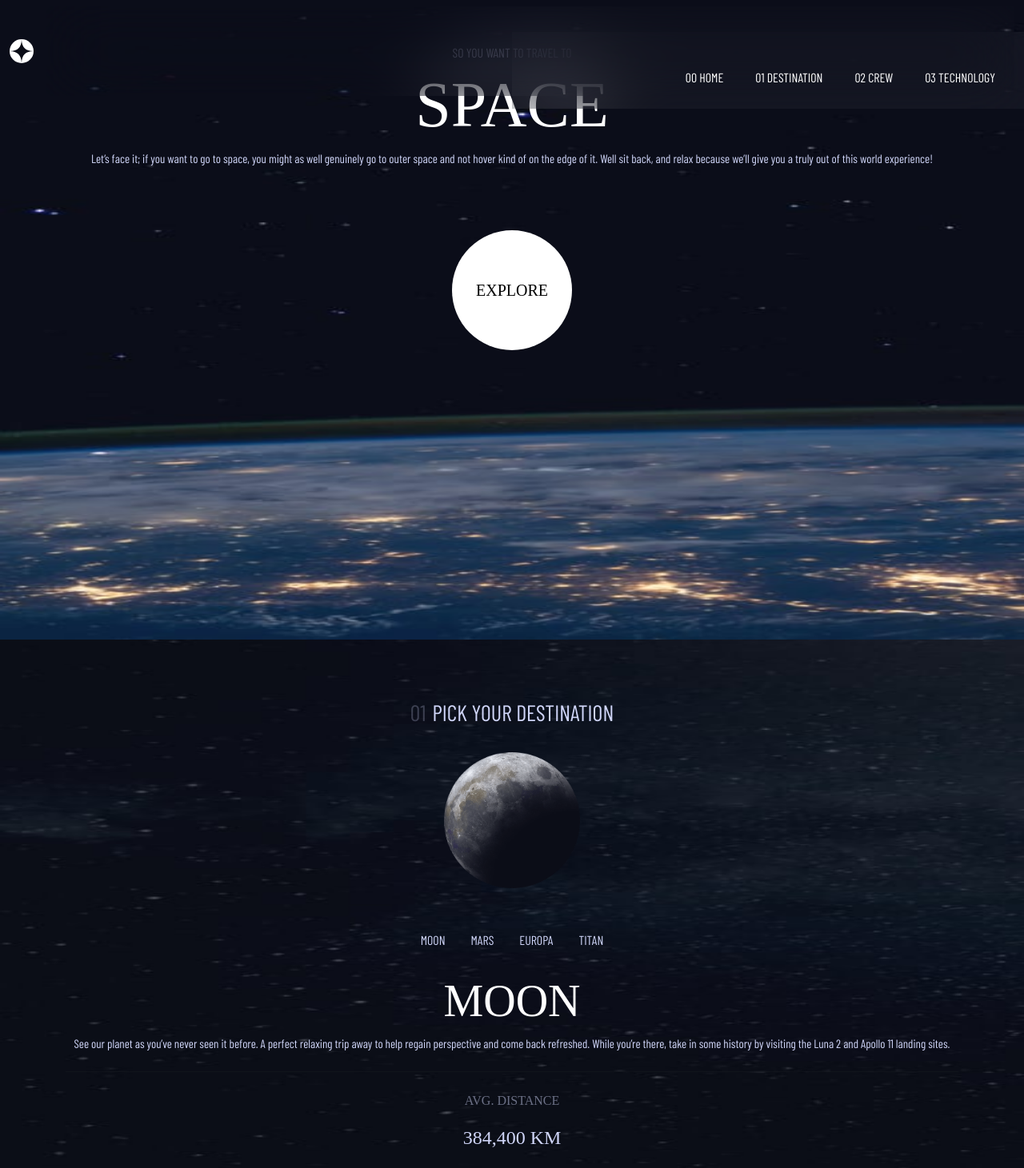
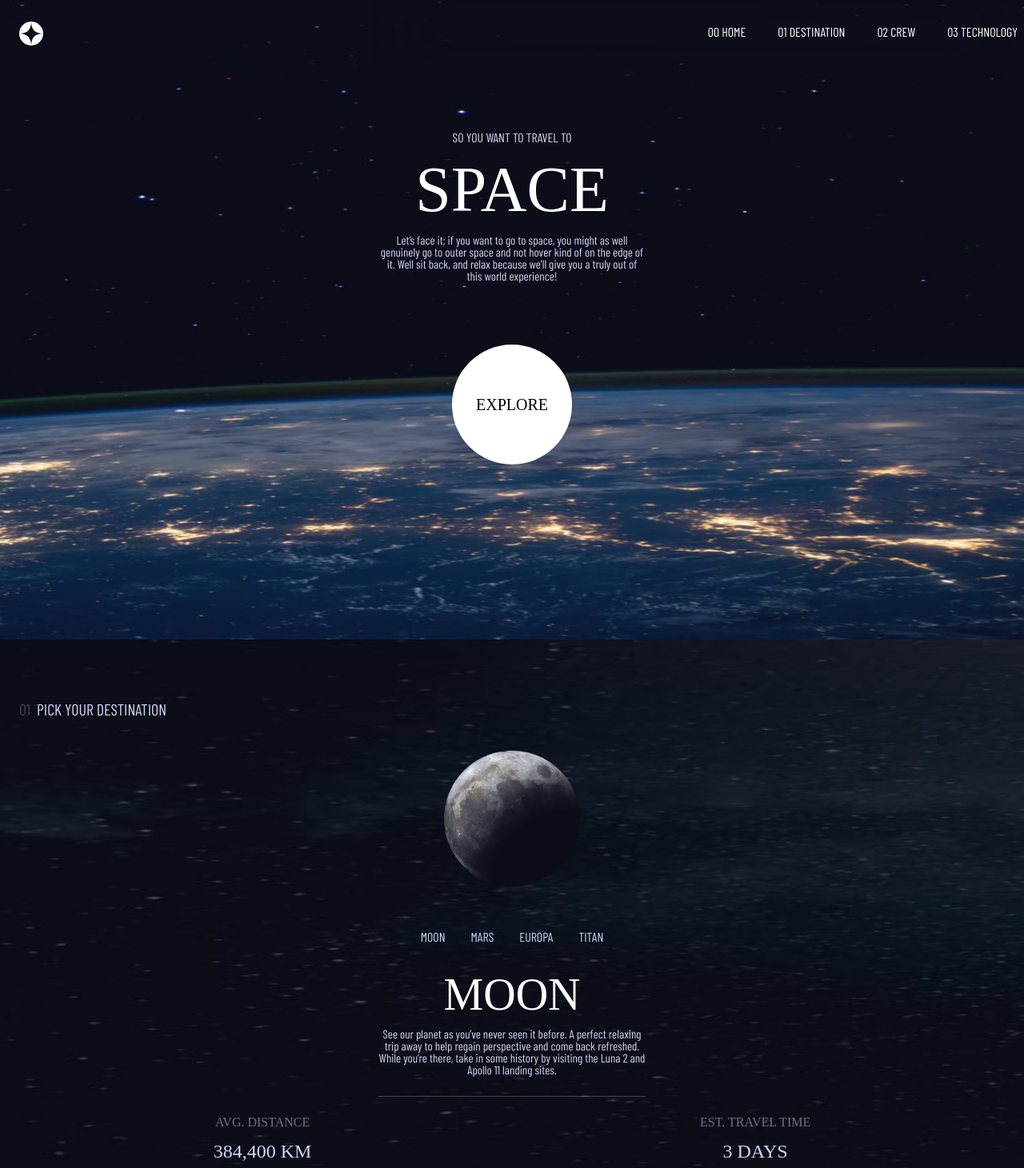
Before and after one commit to johnnycrisp/space-website, a React (Create React App) app: page / in a window 1280 px wide. Shown: the top 1461 px of the page at 80% size. Built offline with nearby package versions, Linux system fonts and the light colour scheme; a web font is replaced by a local one.

Commit message:
tablet styles nav header and destination

```diff
--- a/src/components/Crew/Crew.jsx
+++ b/src/components/Crew/Crew.jsx
@@ -10,15 +10,16 @@ const Crew = () => {
             <h5 className="crew__header"><span>02</span>MEET YOUR CREW</h5>
             <div className="image__container">
                 <img src={IMG} alt="IMG NAME" />
+
             </div>
-            <hr className="mb-4"/>
+           <hr className="mb-4" />
             <ul className="nav-btn-list-sm">
                 <li className="nav-btn-sm"></li>
                 <li className="nav-btn-sm"></li>
                 <li className="nav-btn-sm"></li>
                 <li className="nav-btn-sm"></li>
             </ul>
-            <div className="crew__info">
+            <div className="crew__info mb-4">
                 <p className="sub-head-1">COMMANDER</p>
             <p className="sub-head-2">DOUGLAS HURLEY</p>
             <p className="crew__text">Douglas Gerald Hurley is an American engineer, former Marine Corps pilot and former NASA astronaut. He launched into space for the third time as commander of Crew Dragon Demo-2.</p>
--- a/src/components/Crew/crew.scss
+++ b/src/components/Crew/crew.scss
@@ -27,7 +27,7 @@
 
 hr  {
     margin-top: 0;
-    height: 1px;
+    height: 2px;
     color: $color-light;
 }
 
@@ -70,5 +70,12 @@ hr  {
 }
 
 .crew__info {
-    margin-bottom: 104px;
+   display: flex;
+   flex-direction: column;
+   justify-content: center;
+   align-items: center;
 }
+
+.crew__text {
+    max-width: 334px;
+}
--- a/src/components/Destination/Destination.jsx
+++ b/src/components/Destination/Destination.jsx
@@ -8,7 +8,7 @@ import Nav from 'react-bootstrap/Nav'
 const Destination = () => {
   return (
     <div className="destination__wrapper">
-        <Container>
+
             <h5 className="destination__header"><span>01</span>PICK YOUR DESTINATION</h5>
             <div className="image__container">
                 <img src={IMG} alt="IMG Moon" />
@@ -19,16 +19,24 @@ const Destination = () => {
                   <Nav.Link className="nav__link" href="#action3">EUROPA</Nav.Link>
                   <Nav.Link className="nav__link" href="#action4">TITAN</Nav.Link>
                 </Nav>
+                <div className="planet__info">
             <h2 className="planet__header">MOON</h2>
-            <p>See our planet as you’ve never seen it before. A perfect relaxing trip away to help regain perspective and come back refreshed. While you’re there, take in some history by visiting the Luna 2 and Apollo 11 landing sites.</p>
+            <p className="planet__text">See our planet as you’ve never seen it before. A perfect relaxing trip away to help regain perspective and come back refreshed. While you’re there, take in some history by visiting the Luna 2 and Apollo 11 landing sites.</p>
+
             <hr className="my-4"/>
+            </div>
             <div className="dest__info">
-                <p className="sub-head-1">AVG. DISTANCE</p>
-                <p className="sub-head-2">384,400 KM</p>
-                <p className="sub-head-1">EST. TRAVEL TIME</p>
-                <p className="sub-head-2">3 DAYS</p>
+
+                <div className="distance__info">
+                    <p className="sub-head-1">AVG. DISTANCE</p>
+                    <p className="sub-head-2">384,400 KM</p>
+                </div>
+                <div className="travel__info">
+                    <p className="sub-head-1">EST. TRAVEL TIME</p>
+                    <p className="sub-head-2">3 DAYS</p>
+                </div>
             </div>
-        </Container>
+
     </div>
   )
 }
--- a/src/components/Destination/destination.scss
+++ b/src/components/Destination/destination.scss
@@ -55,7 +55,17 @@
     font-size: 56px;
     text-align: center;
     margin-top: 20px;
+
+
 }
+
+// .planet__info {
+//     width: 100%;
+// }
+
+ .planet__text {
+     max-width: 334px;
+ }
 
 p {
     font-size: 15px;
@@ -77,6 +87,28 @@ p {
 }
 
 hr {
-    height: 1px;
-    color: $color-light;
+    height: 2px;
+    background-color: $color-light;
 }
+
+@media screen and (min-width: 575px) {
+
+.destination__header {
+    width: 100%;
+    display: flex;
+    align-items: flex-start;
+}
+
+    .dest__info {
+        width: 100%;
+        display: flex;
+        justify-content: space-around;
+    }
+
+        h5 {
+            text-align: left;
+            font-size: 16px;
+        }
+
+
+}
--- a/src/components/Header/Header.jsx
+++ b/src/components/Header/Header.jsx
@@ -10,7 +10,7 @@ const Header = () => {
         <Container className="hero__wrapper">
         <h5>SO YOU WANT TO TRAVEL TO</h5>
         <h1>SPACE</h1>
-        <p>Let’s face it; if you want to go to space, you might as well genuinely go to outer space and not hover kind of on the edge of it. Well sit back, and relax because we’ll give you a truly out of this world experience!</p>
+        <p className="hero__text">Let’s face it; if you want to go to space, you might as well genuinely go to outer space and not hover kind of on the edge of it. Well sit back, and relax because we’ll give you a truly out of this world experience!</p>
         <div className="button-background">
         <button className="btn-main">EXPLORE</button></div>
         </Container>
--- a/src/components/Header/header.scss
+++ b/src/components/Header/header.scss
@@ -57,6 +57,26 @@
             align-items: center;
             justify-content: center;
             padding: 56px 24px 0 24px;
+
+            .hero__text {
+                max-width: 334px;
+            }
         }
 
 }
+
+
+@media screen and (min-width: 575px) {
+    .header__container {
+            background:
+            url(../../assets/home/background-home-tablet.jpg) center / 100% 100% border-box no-repeat;
+            height: 100%;
+            min-height: 100vh;
+    }
+
+    .hero__wrapper h5 {
+        margin-top: 106px;
+    }
+
+
+}
--- a/src/components/Nav/Nav.jsx
+++ b/src/components/Nav/Nav.jsx
@@ -13,7 +13,7 @@ function OffcanvasExample() {
   return (
     <>
       {['sm'].map((expand) => (
-        <Navbar fixed="top" key={expand} bg="transparent" expand={expand} className="navbar-dark mb-3"> <div className="links__wrapper"></div>
+        <Navbar pl-3 pt-0 fixed="top" key={expand} bg="transparent" expand={expand} className="navbar-dark mb-3">
           <Container fluid>
             <Navbar.Brand href="#home">
             <div className="logo__container">
@@ -37,7 +37,7 @@ function OffcanvasExample() {
               </Offcanvas.Header>
               <Offcanvas.Body>
 
-                <Nav className="nav__links justify-content-end flex-grow-1 pe-3">
+                <Nav className="nav__links justify-content-end flex-grow-1 mt-0">
                   <Nav.Link className="nav__link" href="#action1">00 HOME</Nav.Link>
                   <Nav.Link className="nav__link" href="#action2"> 01 DESTINATION</Nav.Link>
                   <Nav.Link className="nav__link" href="#action3">02 CREW</Nav.Link>
@@ -45,6 +45,7 @@ function OffcanvasExample() {
                 </Nav>
               </Offcanvas.Body>
             </Navbar.Offcanvas>
+
           </Container>
         </Navbar>
       ))}
--- a/src/components/Nav/nav.scss
+++ b/src/components/Nav/nav.scss
@@ -1,9 +1,11 @@
 @import '../../index.scss';
 
-// .navbar {
-//     position: absolute;
-//     top: 50px;
-// }
+nav {
+    // padding-top: 0;
+        .container-fluid {
+            padding-left: 24px;
+        }
+}
 
 .nav__link {
     @include nav-tabs;
@@ -13,8 +15,8 @@
 }
 
 #offcanvasNavbar-expand-sm {
-    width: 67%;
-    background: rgba(255, 255, 255, 0.04);
+    width: 55%;
+    background: rgba(255, 255, 255, 0.4);
     backdrop-filter: blur(40.7742px);
 
     .btn-close {
@@ -24,6 +26,7 @@
     .nav__link {
         padding-top: 32px;
         padding-left: 32px;
+        padding-bottom: 32px;
         color: white;
     }
 }
@@ -37,17 +40,42 @@
 //         backdrop-filter: blur(40.7742px);
 // }
 
-@media screen and (min-width: 375px) {
+@media screen and (min-width: 575px) {
 
-.links__wrapper {
-        height: 96px;
-        background: rgba(255, 255, 255, 0.04);
-        backdrop-filter: blur(40.7742px);
-        position: absolute;
-        top: 40px;
-        left: 50%;
-        width: 60%;
+    nav {
+                padding-top: 0 !important;
+                padding-right: 0 !important;
 
+            .container-fluid {
+                padding-left: 24px;
+                padding-right: 0;
+            }
+        }
+
+#offcanvasNavbar-expand-sm {
+        max-width: 65%;
+        backdrop-filter: blur(50px);
     }
 
+
+.nav__link a {
+        padding-top: 0px;
+        padding-left: 32px;
+        padding-bottom: 32px;
+        color: white;
+    }
+
+.nav__links {
+    margin-top: 0;
+    margin-bottom: 12px;
+    display: flex;
+    align-items: center;
 }
+        .nav__link {
+
+                //  position: relative;
+                color: $color-white;
+            }
+
+
+}
--- a/src/components/Technology/Technology.jsx
+++ b/src/components/Technology/Technology.jsx
@@ -17,7 +17,7 @@ const Technology = () => {
                 <Button className="nav-btn-lg">2</Button>
                 <Button className="nav-btn-lg">3</Button>
             </div>
-            <div className="tech__info">
+            <div className="tech__info mb-4">
                 <p className="sub-head-1">THE TERMINOLOGY...</p>
                 <p className="sub-head-2">LAUNCH VEHICLE</p>
                 <p className="tech__text">A launch vehicle or carrier rocket is a rocket-propelled vehicle used to carry a payload from Earth's surface to space, usually to Earth orbit or beyond. Our WEB-X carrier rocket is the most powerful in operation. Standing 150 metres tall, it's quite an awe-inspiring sight on the launch pad!</p>
--- a/src/components/Technology/technology.scss
+++ b/src/components/Technology/technology.scss
@@ -10,6 +10,7 @@
     display: flex;
     flex-direction: column;
     align-items: center;
+    justify-content: center;
 
     .image__container {
         display: flex;
@@ -53,3 +54,14 @@
         //     border: 2px solid white;
         // }
 }
+
+.tech__info {
+    display: flex;
+    flex-direction: column;
+    justify-content: center;
+    align-items: center;
+}
+
+.tech__text {
+    max-width: 334px;
+}
--- a/src/index.scss
+++ b/src/index.scss
@@ -1,10 +1,108 @@
 @import "~bootstrap/scss/bootstrap";
+
 // @import-normalize;
+/* bring in normalize.css styles */
 
+// html,
+// body,
+// div,
+// span,
+// object,
+// iframe,
+// figure,
+// h1,
+// h2,
+// h3,
+// h4,
+// h5,
+// h6,
+// p,
+// blockquote,
+// pre,
+// a,
+// code,
+// em,
+// img,
+// small,
+// strike,
+// strong,
+// sub,
+// sup,
+// tt,
+// b,
+// u,
+// i,
+// ol,
+// ul,
+// li,
+// fieldset,
+// form,
+// label,
+// table,
+// caption,
+// tbody,
+// tfoot,
+// thead,
+// tr,
+// th,
+// td,
+// main,
+// canvas,
+// embed,
+// footer,
+// header,
+// nav,
+// section,
+// video {
+//   margin: 0;
+//   padding: 0;
+//   border: 0;
+//   font-size: 100%;
+//   font: inherit;
+//   vertical-align: baseline;
+//   text-rendering: optimizeLegibility;
+//   -webkit-font-smoothing: antialiased;
+//   text-size-adjust: none;
+// }
 
-a {
+// footer,
+// header,
+// nav,
+// section,
+// main {
+//   display: block;
+// }
+
+body {
+  line-height: 1;
+}
+
+ol,
+ul {
   list-style: none;
+}
 
+blockquote,
+q {
+  quotes: none;
+}
+
+blockquote:before,
+blockquote:after,
+q:before,
+q:after {
+  content: '';
+  content: none;
+}
+
+table {
+  border-collapse: collapse;
+  border-spacing: 0;
+}
+
+input {
+  -webkit-appearance: none;
+  border-radius: 0;
 }
 
 // Colors
@@ -51,7 +149,7 @@ h4 {
 
 h5 {
   font-family: $font-secondary;
-  font-size: 28px;
+  // font-size: 28px;
   letter-spacing: 4.75;
 
 }
```
